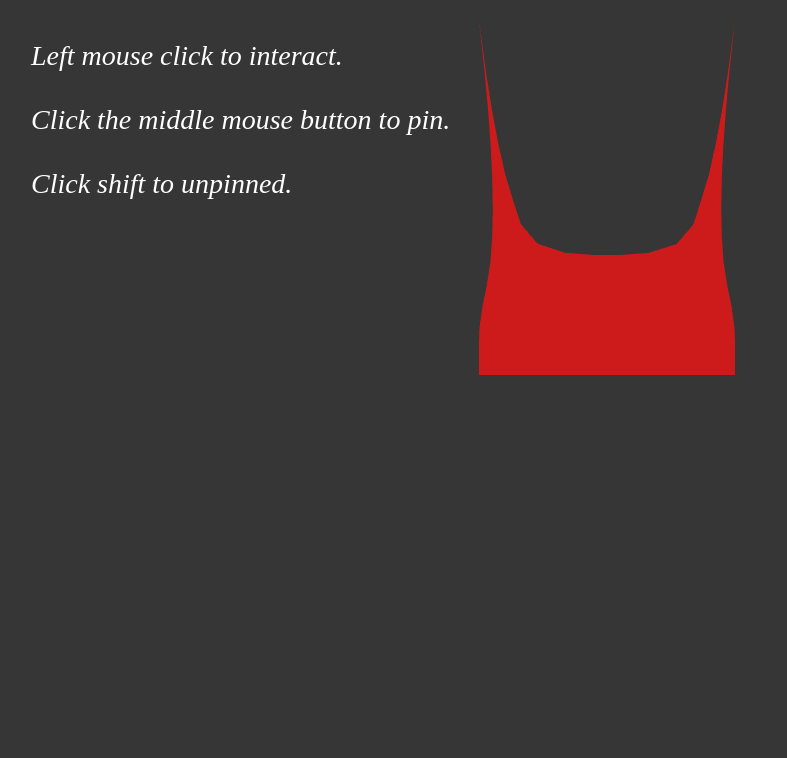
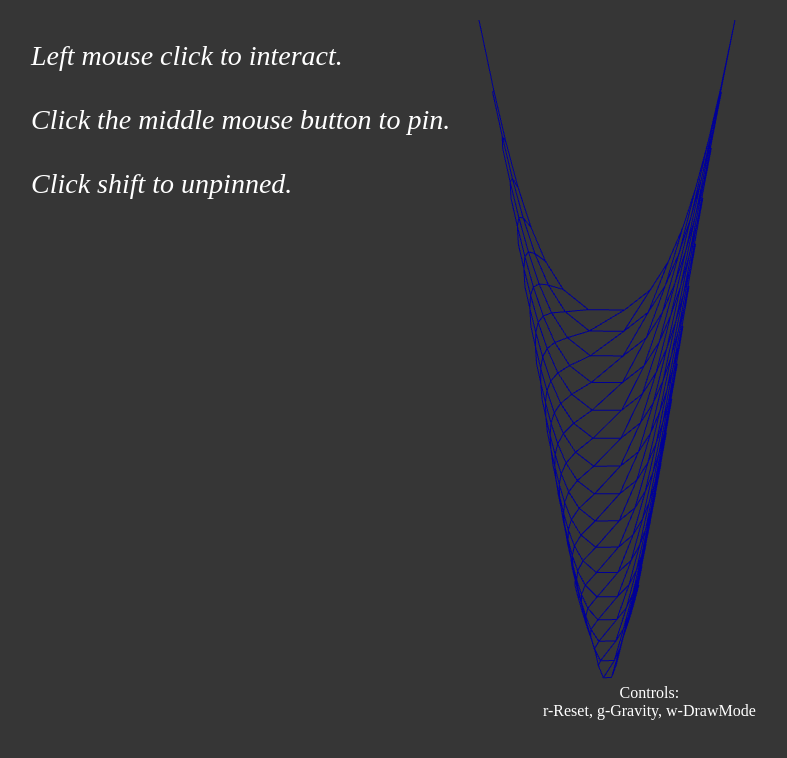
Before and after one commit to Wicked-Prick/WebGL-Cloth-Simulation, a plain HTML site: page index.html in a window 1280 px wide. Shown: the whole page, without its empty margins (33-820 px from the left). Drawn offline with Linux system fonts and the light colour scheme; animation ran at ten frames a second.

Commit message:
second commit

```diff
--- a/Constraint.js
+++ b/Constraint.js
@@ -12,10 +12,7 @@ Constraint.prototype = {
 
         let dist = Math.sqrt(dx * dx + dy * dy);
 
-        if (dist < this.length) return;
-
-        var error = (dist - this.length);
-        var prct_of_error = error * 0.5 * (1 - this.length / dist);
+        var prct_of_error = (dist - this.length) * 0.5 * (1 - this.length / dist);
 
         var normalizeX = dx * prct_of_error,
             normalizeY = dy * prct_of_error;
@@ -30,5 +27,4 @@ Constraint.prototype = {
             this.pointTwo.y -= normalizeY;
         }
     },
-
 }
--- a/Point.js
+++ b/Point.js
@@ -3,17 +3,28 @@ function Point(x, y, z, fixed = false) {
     this.y = this.oldY = y;
     this.z = this.oldZ = z;
     this.fixed = fixed;
-
     this.velocityX = this.velocityY = this.velocityZ = 0;
 
     this.constraints = new Array();
+
 }
 
 Point.prototype = {
 
     update: function(dt) {
 
-        this.addForce(0., gravity, 0.);
+        if (mouse.down) {
+            let dx = this.x - mouse.x;
+            let dy = this.y - mouse.y;
+            let dist = Math.sqrt(dx * dx + dy * dy);
+
+            if (mouse.down  && dist < mouse.influence) {
+                this.oldX = this.x - (mouse.x - mouse.px);
+                this.oldY = this.y - (mouse.y - mouse.py);
+            }
+        }
+
+        this.applyGravity(0., gravity, 0.);
 
         var nextX = (this.x - this.oldX) * damping + this.velocityX * dt;
         var nextY = (this.y - this.oldY) * damping + this.velocityY * dt;
@@ -27,8 +38,27 @@ Point.prototype = {
             this.x += nextX;
             this.y += nextY;
         }
+        //Limiting boundaries.
+        this.limBound();
+    },
 
-        /* Limiting boundaries.
+    update_constraints: function() {
+        for (var i = 0; i < this.constraints.length; ++i) {
+            this.constraints[i].relaxation();
+        }
+    },
+
+    attach: function(point, len) {
+        this.constraints.push(new Constraint(this, point, len));
+    },
+
+    applyGravity: function(x, y, z) {
+        this.velocityX += x || 0;
+        this.velocityY += y || 0;
+        this.velocityZ += z || 0;
+    },
+
+    limBound: function(){
         if (this.x >= 1) {
             this.oldX = 1 + (1 - this.oldX) * bounce;
             this.x = 1;
@@ -40,32 +70,7 @@ Point.prototype = {
         } else if (this.y <= -1.0) {
             this.oldY *= -1.0 * bounce;
             this.y = -1.0;
-        }*/
-
-
-    },
-
-    update_constraints: function() {
-        for (var i = 0; i < this.constraints.length; ++i) {
-            this.constraints[i].relaxation();
         }
-    },
-
-    draw_constraints: function() {
-        for (var i = 0; i < this.constraints.length; ++i) {
-            this.constraints[i].draw(ctx);
-        }
-    },
-
-    attach: function(point, len) {
-        this.constraints.push(new Constraint(this, point, len));
-        console.log(this);
-    },
-
-    addForce: function(x, y, z) {
-        this.velocityX += x || 0;
-        this.velocityY += y || 0;
-        this.velocityZ += z || 0;
-    },
+    }
 
 }
--- /dev/null
+++ b/buffers.js
@@ -0,0 +1,134 @@
+function CreateViewMatrix(position, direction, up) {
+    let f = direction;
+    let len = Math.sqrt(f[0] * f[0] + f[1] * f[1] + f[2] * f[2]);
+    f = [f[0] / len, f[1] / len, f[2] / len];
+
+    let s = [
+        up[1] * f[2] - up[2] * f[1],
+        up[2] * f[0] - up[0] * f[2],
+        up[0] * f[1] - up[1] * f[0]
+    ];
+
+    len = Math.sqrt(s[0] * s[0] + s[1] * s[1] + s[2] * s[2]);
+
+    let s_norm = [
+        s[0] / len,
+        s[1] / len,
+        s[2] / len
+    ];
+
+    let u = [
+        f[1] * s_norm[2] - f[2] * s_norm[1],
+        f[2] * s_norm[0] - f[0] * s_norm[2],
+        f[0] * s_norm[1] - f[1] * s_norm[0]
+    ];
+
+    let p = [-position[0] * s_norm[0] - position[1] * s_norm[1] - position[2] * s_norm[2],
+             -position[0] * u[0] - position[1] * u[1] - position[2] * u[2],
+             -position[0] * f[0] - position[1] * f[1] - position[2] * f[2]];
+
+    return [
+        s_norm[0], u[0], f[0], 0.0,
+        s_norm[1], u[1], f[1], 0.0,
+        s_norm[2], u[2], f[2], 0.0,
+        p[0], p[1], p[2], 1.0
+    ];
+}
+
+function CreateOrthoMatrix(l, r, b, t, n, f) {
+    let result = [];
+
+    result[0] = 2 / (r - l);
+    result[1] = 0;
+    result[2] = 0;
+    result[3] = -(r + l) / (r - l);
+
+    result[4] = 0;
+    result[5] = 2 / (t - b);
+    result[6] = 0;
+    result[7] = -(t + b) / (t - b);
+
+    result[8] = 0;
+    result[9] = 0;
+    result[10] = -2 / (f - n);
+    result[11] = -(f + n) / (f - n);
+
+    result[12] = 0;
+    result[13] = 0;
+    result[14] = 0;
+    result[15] = 1;
+
+    return result;
+}
+
+let orthoMatrix = CreateOrthoMatrix(-1.0, 1.0, -1.0, 1.0, 0.1, 1024.0);
+var viewMatrix = CreateViewMatrix([0.0, 0.0, 0.0], [0.0, 0.0, 1.0], [0.0, 1.0, 0.0]);
+var modelViewMatrix = new Float32Array([
+    1.0, 0.0, 0.0, 0.0,
+    0.0, 1.0, 0.0, 0.0,
+    0.0, 0.0, 1.0, 0.0,
+    0.0, 0.0, 0.0, 1.0,
+]);
+
+function initUniformParams(){
+    let orthoMatrixID = gl.getUniformLocation(program, "u_ortho");
+    let modelMatrixID = gl.getUniformLocation(program, "u_model");
+    let viewMatrixID = gl.getUniformLocation(program, "u_view");
+    let resolutionID = gl.getUniformLocation(program, "u_resolution");
+
+    gl.uniform2f(resolutionID, canvas.width, canvas.height);
+    gl.uniformMatrix4fv(orthoMatrixID, false, orthoMatrix);
+    gl.uniformMatrix4fv(viewMatrixID, false, viewMatrix);
+    gl.uniformMatrix4fv(modelMatrixID, false, modelViewMatrix);
+}
+
+function initShaderProgram(vShader, fShader){
+    let prog = gl.createProgram();
+    gl.attachShader(prog, vShader);
+    gl.attachShader(prog, fShader);
+
+    gl.linkProgram(prog);
+
+    if (!gl.getProgramParameter(prog, gl.LINK_STATUS)) {
+        alert("Unable to initialize the shader program.");
+    }
+
+    return prog;
+}
+
+function initIndicesBuffer(mode, buffer, indices){
+    gl.bindBuffer(gl.ELEMENT_ARRAY_BUFFER, buffer);
+    gl.bufferData(gl.ELEMENT_ARRAY_BUFFER, indices, gl.STATIC_DRAW);
+    gl.drawElements(mode, indices.length, gl.UNSIGNED_INT, 0);
+}
+
+function initColorBuffer(attribute, buffer, colors){
+    gl.enableVertexAttribArray(attribute);
+    gl.bindBuffer(gl.ARRAY_BUFFER, buffer);
+    gl.bufferData(gl.ARRAY_BUFFER, new Float32Array(colors), gl.STATIC_DRAW);
+    gl.vertexAttribPointer(attribute, 4, gl.FLOAT, false, 0, 0);
+}
+
+function initVertexBuffer(attribute, buffer, vertices){
+    gl.enableVertexAttribArray(attribute);
+    gl.bindBuffer(gl.ARRAY_BUFFER, buffer);
+    gl.bufferData(gl.ARRAY_BUFFER, vertices, gl.STATIC_DRAW);
+    gl.vertexAttribPointer(attribute, 3, gl.FLOAT, false, 0, 0);
+}
+
+function getShader(type, id) {
+    var source = document.getElementById(id);
+    var shaderText = source.textContent || source.innerText;
+
+    let shader = gl.createShader(type);
+    gl.shaderSource(shader, shaderText);
+    gl.compileShader(shader);
+
+    if (!gl.getShaderParameter(shader, gl.COMPILE_STATUS)) {
+        alert("Error compile shader programm " + gl.getShaderInfoLog(shader));
+        gl.deleteShader(shader);
+        return null;
+    }
+
+    return shader;
+}
--- a/cloth.js
+++ b/cloth.js
@@ -3,15 +3,19 @@ function Cloth() {
     this.points = new Array();
     this.vertices = new Float32Array(((clothX + 1) * (clothY + 1)) * 3);
     this.indices = new Uint32Array(this.vertices.length * 3);
-    var cnt = 0;
+    this.colors = [];
+    let cnt = 0;
 
     for (var y = 0; y <= clothY; ++y) {
         for (var x = 0; x <= clothX; ++x) {
-            var point = new Point(startX + x * spacing, startY - y * spacing, 0.0, !y && !(x % 20));
+            var point = new Point(startX + x * spacing, startY - y * spacing, 0.0, !y && !(x % 15));
 
-            if (y != 0) point.attach(this.points[x + (y - 1) * (clothX + 1)], spacing);
-            if (x != 0) point.attach(this.points[this.points.length - 1], spacing);
-
+            if (y != 0) {
+                point.attach(this.points[x + (y - 1) * (clothX + 1)], spacing);
+            }
+            if (x != 0) {
+                point.attach(this.points[this.points.length - 1], spacing);
+            }
             if (x !== clothX && y !== clothY) {
                 let b = cnt;
                 cnt *= 2;
@@ -25,12 +29,11 @@ function Cloth() {
 
                 cnt = b;
             }
+
             this.points.push(point);
             this.vertices[cnt++] = point.x;
             this.vertices[cnt++] = point.y;
             this.vertices[cnt++] = point.z;
-
-
         }
     }
 }
@@ -42,9 +45,11 @@ Cloth.prototype = {
         while (--i) {
             this.points.forEach(point => {
                 point.update_constraints();
+
             });
 
         }
+
         var cnt = 0;
         this.points.forEach((point) => {
             point.update(dt);
@@ -55,34 +60,8 @@ Cloth.prototype = {
 
     },
 
-    getColor: function() {
-        for (var y = 1; y < clothY; ++y) {
+    mousePressed: function() {
 
-            for (var x = 1; x < clothX; ++x) {
-
-                var i1 = x + (y - 1) * (clothX + 1);
-                var i2 = this.points.length - 1;
-
-                var offset = this.points[i2].x - this.points[i1].x;
-                offset += this.points[i2].y - this.points[i1].y;
-                offset *= 0.2;
-
-                let coef = Math.round((Math.abs(offset) / spacing + 1) * 255);
-                if (coef > 255)
-                    coef = 255;
-
-
-                gl.enable(gl.BLEND);
-                gl.blendFunc(gl.SRC_ALPHA, gl.ONE_MINUS_SRC_ALPHA);
-
-                var colorUniformLocation = gl.getUniformLocation(program, "u_color");
-                gl.uniform4f(colorUniformLocation, 1, 0, 0, lerp(0.2, .7, coef / 255));
-            }
-        }
-
-    },
-
-    draggedPoints: function() {
         for (var i = 0; i < this.points.length; ++i) {
             var point = this.points[i];
             if ((Math.abs(point.x - mouse.x) < spacing) &&
@@ -91,20 +70,55 @@ Cloth.prototype = {
 
                 currentPoint = point;
             }
+        }
+    },
+
+    calculateDistance: function(a, b) {
+        return Math.sqrt(Math.pow(a.x - b.x, 2) + Math.pow(a.y - b.y, 2));
+    },
+
+    draggedPoint: function(){
         if (currentPoint) {
+
             currentPoint.x = mouse.x;
             currentPoint.y = mouse.y;
 
             if (pinned) {
                 currentPoint.fixed = gravity;
+
             } else if (unPinned) {
                 currentPoint.fixed = false;
             }
         }
-        }
-    }
+    },
+
+    getColor: function(){
+
+        this.colors = [];
+
+        for(let i = 0; i < this.points.length; ++i){
+
+            let point = this.points[i];
+            let offsetDist = this.calculateDistance(mouse, currentPoint);
+            let currentDist = this.calculateDistance(point, currentPoint);
+
+            if(currentPoint){
+                //let streight = Math.ceil(255 - (currentDist/maxd * 255) );
+                let diff = Math.abs(offsetDist - currentDist ) /  spacing ;
+
+                if( currentDist < offsetDist){
+                    this.colors.push(diff, 1 / diff, 1 - diff, 1);
+                }else{
+                    this.colors.push(0., 1 - diff, 1 / diff, 1);
                 }
 
-function lerp(a, b, p) {
-    return (b - a) * p + a;
+            }else if(!mouse.down || !currentPoint){
+
+                this.colors.push(0, 0, 0.59, 1);
             }
+
+        }
+
+        initColorBuffer(colorID, colorBuffer, this.colors);
+    },
+}
--- a/index.html
+++ b/index.html
@@ -16,13 +16,23 @@
         font-size: 28;
         font-family: 'Times New Roman', Times, serif;
     }
+    m{
+        color: #ffffff;
+        position: absolute;
+        text-align: center;
+        left: 45%;
+        bottom: 10%;
+    }
 </style>
 <html>
 
 <head>
 
     <body>
-
+        <m>
+            Controls:<br>
+            r-Reset, g-Gravity, w-DrawMode
+        </m>
         <pre><i>
         Left mouse click to interact.
 
@@ -32,29 +42,39 @@
         </i></pre>
 
         <canvas id="c"></canvas>
-
         <script type="shader" id="vertex">
             precision mediump float;
-            attribute vec4 a_position;
+            attribute vec3 a_position;
+            attribute vec4 a_color;
             uniform mat4 u_view, u_model, u_ortho;
             varying vec3 v_position;
+            varying vec4 v_color;
+
             void main()
             {
-                 mat4 modelview = u_view * u_model;
-                 gl_Position = u_ortho * modelview * a_position;
-                 gl_PointSize = 2.0;
-                 v_position = gl_Position.xyz/gl_Position.w;
+                v_color = a_color;
+
+                mat4 modelview = u_view * u_model;
+
+                gl_Position = u_ortho * modelview  * vec4(a_position, 1.);
+
+                gl_PointSize = 10.;
+
+                v_position = gl_Position.xyz / gl_Position.w;
+
             }
         </script>
         <script type="shader" id="fragment">
             precision mediump float;
+
             uniform vec2 u_resolution;
             uniform float u_time;
-            uniform vec4 u_color;
+            varying vec4 v_color;
             varying vec3 v_position;
+
             void main()
             {
-                gl_FragColor = u_color;
+                gl_FragColor = v_color;
             }
         </script>
         <script>
@@ -68,9 +88,11 @@
                     window.setTimeout(callback, 1e3 / 60);
                 };
         </script>
+        <script src="var.js"></script>
         <script src="Point.js"></script>
         <script src="Constraint.js"></script>
         <script src="cloth.js"></script>
+        <script src="buffers.js"></script>
         <script src="main.js"></script>
     </body>
 
--- a/main.js
+++ b/main.js
@@ -1,32 +1,13 @@
-var canvas = document.getElementById('c');
-canvas.width = window.innerWidth;
-canvas.height = window.innerHeight;
-
-
-var mouse = { x: 0, y: 0, down: false };
-var unPinned = false;
-var pinned = false;
-var currentPoint = false;
-let gl = undefined;
-
-var accuracy = 5;
-var gravity = -0.02;
-var damping = 0.99;
-let clothX = 20;
-let clothY = 15;
-let spacing = 0.4 / clothX;
-let startY = .95;
-let startX = -0.2;
-let bounce = .5;
-
 function init() {
 
     document.onmousemove = e => {
-        var rect = canvas.getBoundingClientRect();
-        mouse.x = (e.x - rect.left) / canvas.width;
-        mouse.y = (canvas.height - (e.y - rect.top)) / canvas.height;
-        mouse.x = (mouse.x * 2.0) - 1.0;
-        mouse.y = (mouse.y * 2.0) - 1.0;
+        let rect = canvas.getBoundingClientRect();
+        mouse.px = mouse.x;
+        mouse.py = mouse.y;
+        mouse.x = (e.x - rect.left);
+        mouse.y = (e.y - rect.top) ;
+        mouse.x = -1. + 2. * mouse.x / canvas.width;
+        mouse.y =  1. - 2. * mouse.y / canvas.height;
     }
 
     document.onmousedown = e => {
@@ -48,147 +29,59 @@ function init() {
         mouse.down = false;
     }
 
-    render();
-}
-
-window.onload = function() {
-    init();
-}
-
-function render() {
-
-    cloth.update(0.026);
-    cloth.draggedPoints();
-    cloth.getColor();
-
     animate();
-
-    requestAnimFrame(render);
 }
 
 cloth = new Cloth();
 
 try {
     gl = canvas.getContext('webgl');
-
     let EXT = gl.getExtension("OES_element_index_uint") ||
         gl.getExtension("MOZ_OES_element_index_uint") ||
-        gl.getExtension("WEBKIT_OES_element_index_uint");
+        gl.getExtension("WEBKIT_OES_element_index_uint") ||
+        //gl.getExtension('WEBGL_multi_draw');
 
-    gl.clearColor(0.0, 0.0, 0.0, 0.0);
+        gl.clearColor(0.0, 0.0, 0.0, 0.0);
 } catch (e) {
     console.error("It does not appear your computer can support WebGL.");
 }
 
-function CreateViewMatrix(position, direction, up) {
-    let f = direction;
-    let len = Math.sqrt(f[0] * f[0] + f[1] * f[1] + f[2] * f[2]);
-    f = [f[0] / len, f[1] / len, f[2] / len];
-
-    let s = [
-        up[1] * f[2] - up[2] * f[1],
-        up[2] * f[0] - up[0] * f[2],
-        up[0] * f[1] - up[1] * f[0]
-    ];
-
-    len = Math.sqrt(s[0] * s[0] + s[1] * s[1] + s[2] * s[2]);
-
-    let s_norm = [
-        s[0] / len,
-        s[1] / len,
-        s[2] / len
-    ];
-
-    let u = [
-        f[1] * s_norm[2] - f[2] * s_norm[1],
-        f[2] * s_norm[0] - f[0] * s_norm[2],
-        f[0] * s_norm[1] - f[1] * s_norm[0]
-    ];
-
-    let p = [-position[0] * s_norm[0] - position[1] * s_norm[1] - position[2] * s_norm[2], -position[0] * u[0] - position[1] * u[1] - position[2] * u[2], -position[0] * f[0] - position[1] * f[1] - position[2] * f[2]];
-
-    return [
-        s_norm[0], u[0], f[0], 0.0,
-        s_norm[1], u[1], f[1], 0.0,
-        s_norm[2], u[2], f[2], 0.0,
-        p[0], p[1], p[2], 1.0
-    ];
-}
-
-function CreateOrthoMatrix(l, r, b, t, n, f) {
-    let result = [];
-
-    result[0] = 2 / (r - l);
-    result[1] = 0;
-    result[2] = 0;
-    result[3] = -(r + l) / (r - l);
-
-    result[4] = 0;
-    result[5] = 2 / (t - b);
-    result[6] = 0;
-    result[7] = -(t + b) / (t - b);
-
-    result[8] = 0;
-    result[9] = 0;
-    result[10] = -2 / (f - n);
-    result[11] = -(f + n) / (f - n);
-
-    result[12] = 0;
-    result[13] = 0;
-    result[14] = 0;
-    result[15] = 1;
-
-    return result;
-}
-
-let orthoMatrix = CreateOrthoMatrix(-1.0, 1.0, -1.0, 1.0, 0.1, 1024.0);
-var viewMatrix = CreateViewMatrix([0.0, 0.0, 0.0], [0.0, 0.0, 1.0], [0.0, 1.0, 0.0]);
-var modelViewMatrix = new Float32Array([
-    1.0, 0.0, 0.0, 0.0,
-    0.0, 1.0, 0.0, 0.0,
-    0.0, 0.0, 1.0, 0.0,
-    0.0, 0.0, 0.0, 1.0,
-]);
-
 let vertexShader = getShader(gl.VERTEX_SHADER, "vertex")
 let fragmentShader = getShader(gl.FRAGMENT_SHADER, "fragment");
 
-let program = gl.createProgram();
-gl.attachShader(program, vertexShader);
-gl.attachShader(program, fragmentShader);
-gl.linkProgram(program);
-
-if (!gl.getProgramParameter(program, gl.LINK_STATUS)) {
-    alert("Unable to initialize the shader program.");
-}
+let program = initShaderProgram(vertexShader, fragmentShader);
 
 gl.useProgram(program);
 
-let orthoMatrixID = gl.getUniformLocation(program, "u_ortho");
-let modelMatrixID = gl.getUniformLocation(program, "u_model");
-let viewMatrixID = gl.getUniformLocation(program, "u_view");
+let indicesbuffer = gl.createBuffer();
+let vertexbuffer = gl.createBuffer();
+let colorBuffer = gl.createBuffer();
+
+let a_PostionID = gl.getAttribLocation(program, "a_position");
+let colorID = gl.getAttribLocation(program, "a_color");
 let timeID = gl.getUniformLocation(program, "u_time");
-let resolutionID = gl.getUniformLocation(program, "u_resolution");
-let a_PostionID = gl.getAttribLocation(program, "a_position");
 
-let indicesbuffer = gl.createBuffer();
-gl.bindBuffer(gl.ELEMENT_ARRAY_BUFFER, indicesbuffer);
-gl.bufferData(gl.ELEMENT_ARRAY_BUFFER, cloth.indices, gl.STATIC_DRAW);
-
-gl.uniform2f(resolutionID, canvas.width, canvas.height);
-gl.uniformMatrix4fv(orthoMatrixID, false, orthoMatrix);
-gl.uniformMatrix4fv(viewMatrixID, false, viewMatrix);
-gl.uniformMatrix4fv(modelMatrixID, false, modelViewMatrix);
-
+initUniformParams();
 
 let loadTime = Date.now();
 let lastTime = loadTime;
 let nbFrames = 0;
-let vertexbuffer = gl.createBuffer();
 
-let render_mode = gl.TRIANGLES;
+let render_mode = gl.LINES;
 
-function animate() {
+document.addEventListener("keypress", function (key) {
+    if (key.key == 'w') {
+        render_mode = render_mode == gl.LINES ? gl.POINT : gl.LINES;
+    } else if (key.key == 'g') {
+        gravity = gravity ? 0 : -0.04;
+    } else if (key.key == 'r') {
+        cloth = new Cloth();
+        gl.bindBuffer(gl.ELEMENT_ARRAY_BUFFER, indicesbuffer);
+        gl.bufferData(gl.ELEMENT_ARRAY_BUFFER, cloth.indices, gl.STATIC_DRAW);
+    }
+});
+
+function render() {
     let currentTime = Date.now();
     nbFrames++;
     if (currentTime - lastTime >= 1000.0) {
@@ -197,32 +90,34 @@ function animate() {
         lastTime += 1000.0;
     }
 
+
     gl.clear(gl.COLOR_BUFFER_BIT | gl.DEPTH_BUFFER_BIT);
 
-    // 1st attribute buffer : vertices
-    gl.enableVertexAttribArray(a_PostionID);
-    gl.bindBuffer(gl.ARRAY_BUFFER, vertexbuffer);
-    gl.bufferData(gl.ARRAY_BUFFER, cloth.vertices, gl.STATIC_DRAW);
-    gl.vertexAttribPointer(a_PostionID, 3, gl.FLOAT, false, 0, 0);
+    gl.enable(gl.BLEND);
+    gl.blendFunc(gl.SRC_ALPHA, gl.ONE_MINUS_SRC_ALPHA);
+
+    initVertexBuffer(a_PostionID, vertexbuffer, cloth.vertices);
+
+    initIndicesBuffer(render_mode, indicesbuffer, cloth.indices);
 
     gl.uniform1f(timeID, (currentTime - loadTime) / 1000.0);
-    gl.drawElements(render_mode, cloth.indices.length, gl.UNSIGNED_INT, 0);
 
     gl.flush();
 }
 
-function getShader(type, id) {
-    var source = document.getElementById(id);
-    var shaderText = source.textContent || source.innerText;
+function animate() {
 
-    let shader = gl.createShader(type);
-    gl.shaderSource(shader, shaderText);
-    gl.compileShader(shader);
+    cloth.update(0.055);
+    cloth.mousePressed();
+    cloth.getColor();
+    cloth.draggedPoint();
 
-    if (!gl.getShaderParameter(shader, gl.COMPILE_STATUS)) {
-        alert("Error compile shader programm " + gl.getShaderInfoLog(shader));
-        gl.deleteShader(shader);
-        return null;
-    }
-    return shader;
+    render();
+
+    requestAnimFrame(animate);
 }
+
+window.onload = function() {
+
+    init();
+}
--- /dev/null
+++ b/var.js
@@ -0,0 +1,19 @@
+var canvas = document.getElementById("c");
+canvas.width = window.innerWidth;
+canvas.height = window.innerHeight;
+
+var mouse = { x: 0, y: 0, px: 0, py: 0, influence: 0.09,  down: false };
+var unPinned = false;
+var pinned = false;
+var currentPoint = false;
+var gl = undefined;
+
+var accuracy = 25;
+var gravity = -0.04;
+var damping = 0.99;
+var clothX = 15;
+var clothY = 15;
+var spacing = 0.4 / clothX;
+var startY = .95;
+var startX = -0.2;
+var bounce = .5;
```
Lines whose indentation alone changed are shown as unchanged.
